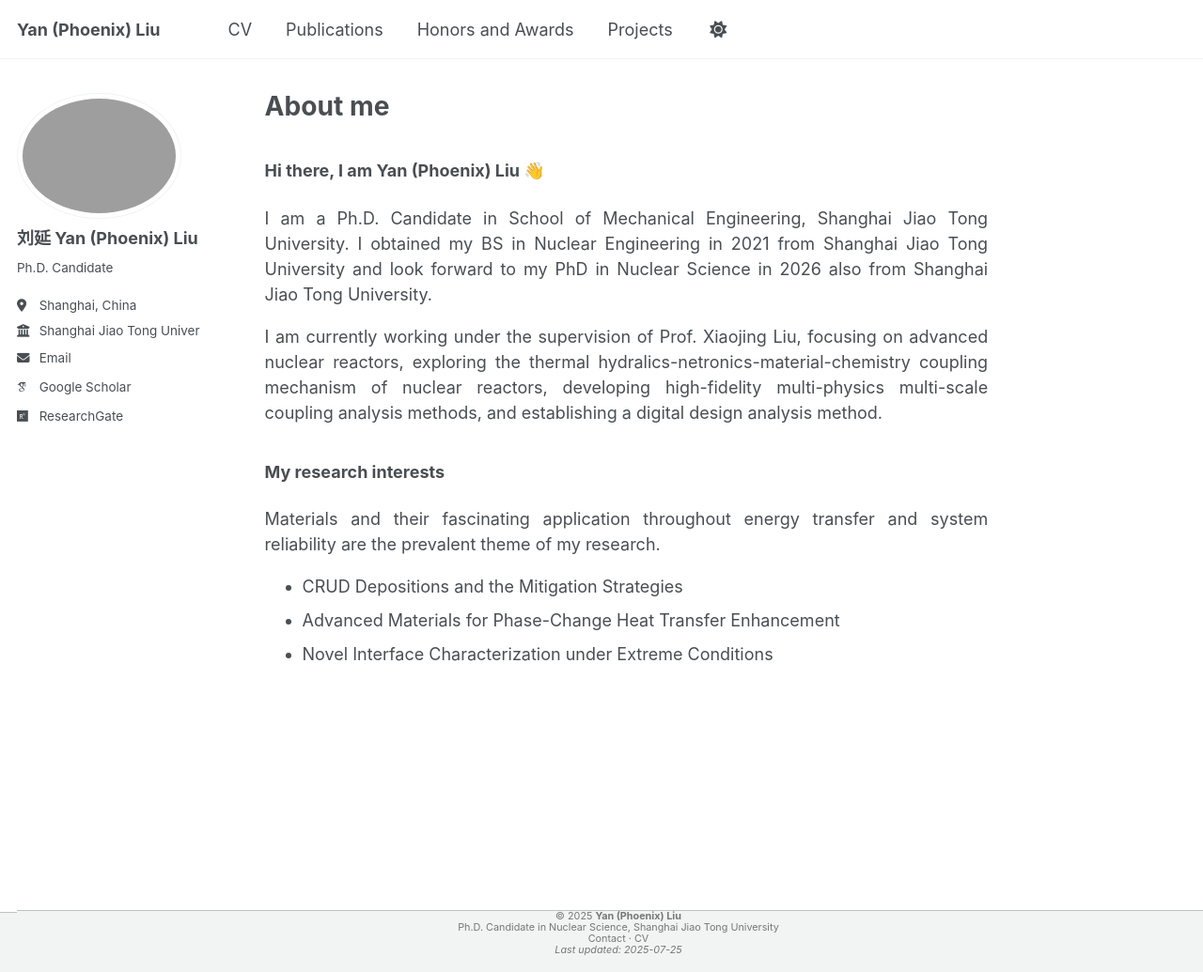
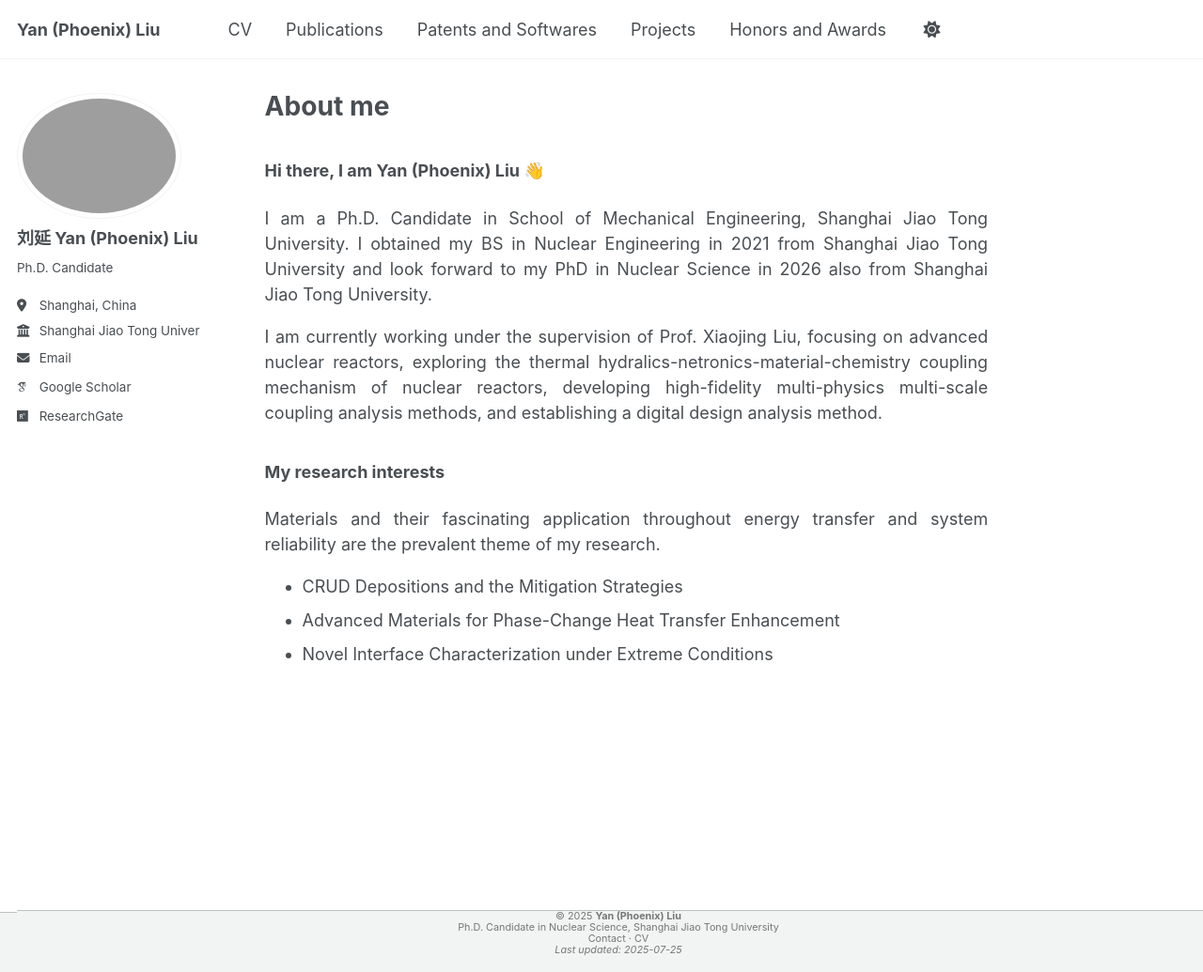
Before and after one commit to YanPhoenixLiu/yanphoenixliu.github.io, a Jekyll site: the page built from _pages/about.md, in a window 1280 px wide and 1035 px high. Shown: the whole window at 94% size. Built offline with Jekyll 4.4.1, drawn with Linux system fonts in a browser that asks for light colours; some web fonts are replaced; a script that is not in the unit is left out.

Commit message:
Update navigation.yml

```diff
--- a/_data/navigation.yml
+++ b/_data/navigation.yml
@@ -14,14 +14,17 @@ main:
   - title: "Publications"
     url: /publications/
 
+  - title: "Patents and Softwares"
+    url: /patentsandsoftwares/
+
+  - title: "Projects"
+    url: /projects/
+
   - title: "Honors and Awards"
     url: /honorsandaward/
 
   #- title: "Education"
   #  url: /education/
-
-  - title: "Projects"
-    url: /projects/
 
   #- title: "Talks"
   #  url: /talks/
```
